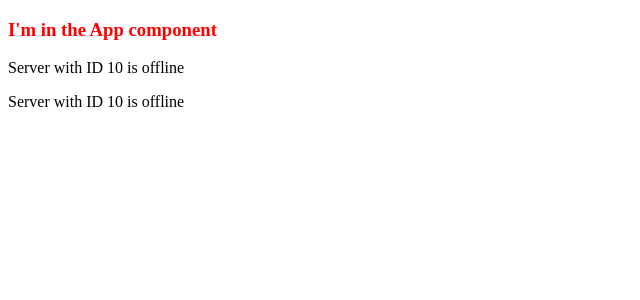
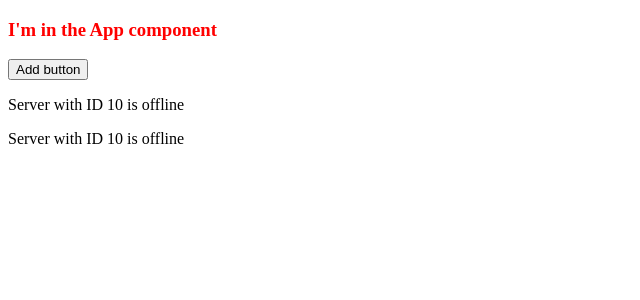
Before and after one commit to rahilka/Angular4-Basics, an Angular app: page / in a window 1280 px wide. Shown: the top 300 px of the page, without its empty margins (0-640 px from the left). Built offline with nearby package versions, Linux system fonts and the light colour scheme.

Commit message:
Property Binding

```diff
--- a/src/app/servers/servers.component.html
+++ b/src/app/servers/servers.component.html
@@ -1,2 +1,5 @@
+<button
+  class="btn btn-primary"
+  [disabled]="!allowNewServer">Add button</button>
 <app-server></app-server>
 <app-server></app-server>
--- a/src/app/servers/servers.component.ts
+++ b/src/app/servers/servers.component.ts
@@ -4,14 +4,20 @@
   // selector: '[app-servers]',
   // selector: '.app-server',
   selector: 'app-servers',
-  template: `
-  			<app-server></app-server>
-  			<app-server></app-server>`,
+  // template: `
+  // 			<app-server></app-server>
+  // 			<app-server></app-server>`,
+  templateUrl: './servers.component.html',
   styleUrls: ['./servers.component.css']
 })
 export class ServersComponent implements OnInit {
+  allowNewServer = false;
 
-  constructor() { }
+  constructor() {
+  	setTimeout(() => {
+  		this.allowNewServer = true;
+  	}, 2000)
+  }
 
   ngOnInit() {
   }
```
